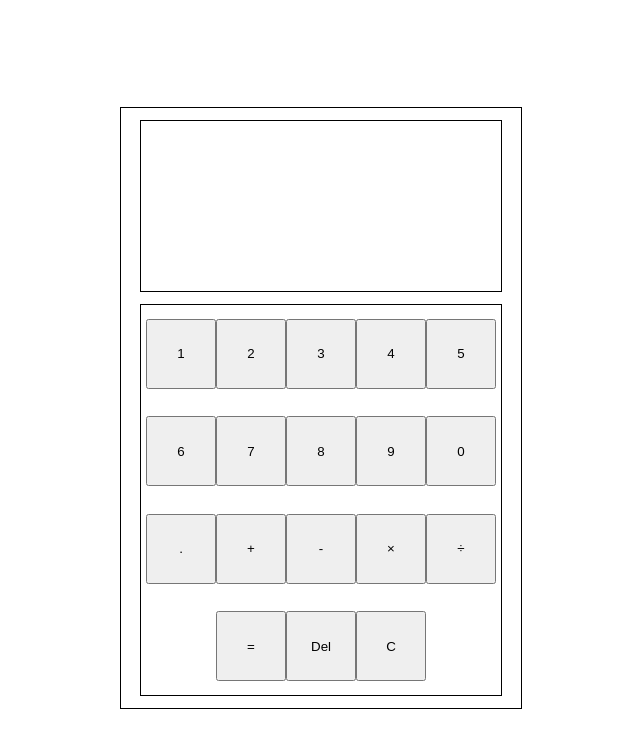
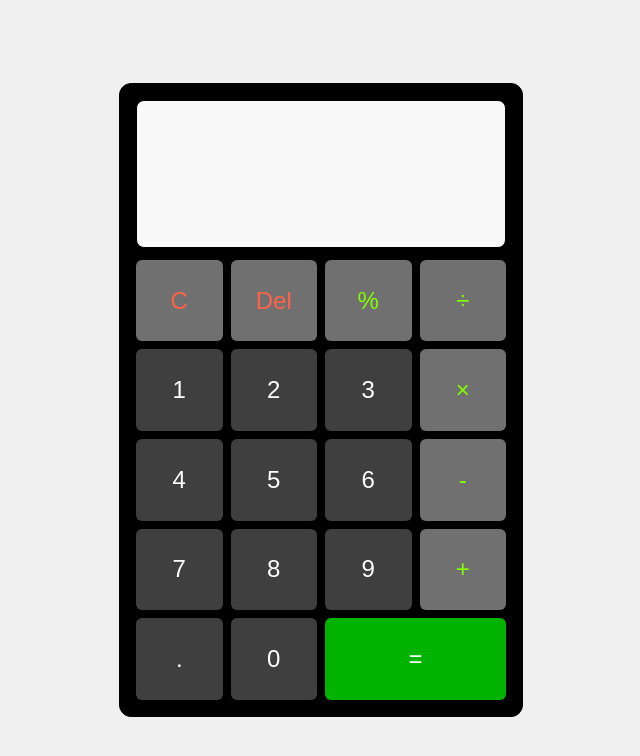
Before and after one commit to Argatmj/calculator, a plain HTML site: page index.html in a window 1280 px wide. Shown: the whole page, without its empty margins (319-959 px from the left). Drawn offline with Linux system fonts and the light colour scheme.

Commit message:
Changed buttons into grid and added styling

```diff
--- a/index.html
+++ b/index.html
@@ -11,24 +11,25 @@
         <div class="display">
         </div>
         <div class="buttons">
+            <button id="clr">C</button>
+            <button id="del" >Del</button>
+            <button id="percent" class="ops">%</button>
+            <button id="divide" class="ops">÷</button>
             <button id="num-1"class="num">1</button>
             <button id="num-2" class="num">2</button>
             <button id="num-3" class="num">3</button>
+            <button id="mul" class="ops">×</button>
             <button id="num-4" class="num">4</button>
             <button id="num-5" class="num">5</button>
             <button id="num-6" class="num">6</button>
+            <button id="minus" class="ops">-</button>
             <button id="num-7" class="num">7</button>
             <button id="num-8" class="num">8</button>
             <button id="num-9" class="num">9</button>
+            <button id="plus" class="ops">+</button>
+            <button id="dot" >.</button>
             <button id="num-0" class="num">0</button>
-            <button id="dot" >.</button>
-            <button id="plus" class="ops">+</button>
-            <button id="minus" class="ops">-</button>
-            <button id="mul" class="ops">×</button>
-            <button id="divide" class="ops">÷</button>
             <button id="equals">=</button>
-            <button id="del" >Del</button>
-            <button id="clr">C</button>
         </div>
     </div>
     <script src="main.js"></script>
--- a/main.js
+++ b/main.js
@@ -20,6 +20,10 @@ function divide(num1, num2) {
   return num1 / num2;
 }
 
+function roundToTwo(num) {
+  return +(Math.round(num + "e+7") + "e-7");
+}
+
 function operate(num1, op, num2) {
   switch (op) {
     case "+":
@@ -30,76 +34,86 @@ function operate(num1, op, num2) {
       return multiply(num1, num2);
     case "÷":
       return divide(num1, num2);
+    case "%":
+      return num1 % num2;
   }
 }
 
+function reset(){
+  firstNum = null;
+  secondNum = null;
+  operator = null;
+  flag = false;
+  consec = false;
+  count = 0;
+}
+
 const display = document.querySelector(".display");
-const equal = document.querySelector("#equals")
-const dot = document.querySelector("#dot")
+const equal = document.querySelector("#equals");
+const dot = document.querySelector("#dot");
 const del = document.querySelector("#del");
 const clear = document.querySelector("#clr");
 const numBtns = document.querySelectorAll(".num");
 const opsBtns = document.querySelectorAll(".ops");
 
-del.addEventListener("click",() => {
+del.addEventListener("click", () => {
   let text = display.textContent;
   if (text.length > 0) {
     display.textContent = text.slice(0, -1);
   }
+  consec = false;
 });
 
-clear.addEventListener("click",() => {
-    display.innerHTML = '';
-    firstNum = null;
-    secondNum = null;
-    operator = null;
-    flag = false;
-})
+clear.addEventListener("click", () => {
+  display.innerHTML = "";
+  reset();
+});
 
 equal.addEventListener("click", () => {
   secondNum = parseFloat(display.innerHTML);
-    if (operator === '÷' && secondNum === 0) {
+  if (operator === "÷" && secondNum === 0) {
     display.innerHTML = "Nice try!";
   } else {
     let result = operate(firstNum, operator, secondNum);
-        if (result !== undefined) {
-            display.innerHTML = result;
-        } else {
-            display.innerHTML = "Error";
+    if (result !== undefined && !isNaN(result)) {
+      display.innerHTML = roundToTwo(result);
     }
   }
-    firstNum = null;
-    secondNum = null;
-    operator = null;
-    count = 0;
+  reset();
 });
 
 opsBtns.forEach((op) => op.addEventListener("click", (event) => {
-    if(count !== 1){
+    if (count !== 1) {
         firstNum = parseFloat(display.innerHTML);
-    }else{
+    } else{
      secondNum = parseFloat(display.innerHTML);
-        firstNum = operate(firstNum,operator,secondNum);
+     firstNum = operate(firstNum, operator, secondNum);
+     display.innerHTML = roundToTwo(firstNum);
      secondNum = null;
      count = 0;
     }
     operator = event.target.innerHTML;
     flag = true;
     count++;
-}));
+  })
+);
 
 dot.addEventListener("click", (event) => {
   let text = display.innerHTML;
-    if(!text.includes(".")){
+  if (!text.includes(".")) {
     display.innerHTML = text.concat(`${event.target.innerHTML}`);
   }
-})
+  consec = false;
+});
 
-numBtns.forEach((button) => button.addEventListener("click", (event) => {
+numBtns.forEach((button) =>
+  button.addEventListener("click", (event) => {
     let text = display.innerHTML;
-    if(flag || isNaN(text)){
-        text = '';
+    if (flag || isNaN(text)) {
+      text = "";
       flag = false;
     }
+    consec = false;
     display.innerHTML = text.concat(`${event.target.innerHTML}`);
-}));
+  })
+);
--- a/style.css
+++ b/style.css
@@ -1,49 +1,83 @@
-body,html{
+body, html {
     height: 100%;
+    margin: 0;
 }
 
-body{
+body {
     display: flex;
     justify-content: center;
     align-items: center;
+    background-color: #f0f0f0;
 }
 
-
-.container{
-    display: flex;
-    flex-direction: column;
-    justify-content: start;
-    align-items: center;
-    width: 400px;
-    height: 600px;
-    border: 1px solid black;
-
-}
-
-.display{
+.container {
     display: flex;
     flex-direction: column;
     justify-content: center;
     align-items: center;
-    width: 360px;
-    height: 170px;
+    width: 370px;
+    height: 600px;
     border: 1px solid black;
-    margin: 12px;
+    border-radius: 12px;
+    background-color: black;
+    padding: 16px;
+    gap: 12px;
 }
 
-
-.buttons{
-    width: 360px;
-    height: 390px;
+.display {
+    display: flex;
+    justify-content: end;
+    align-items: end;
+    width: 100%;
+    height: 25%;
     border: 1px solid black;
-    display: flex;
-    flex-wrap: wrap;
-    justify-content: center;
-    align-items: center;
-    padding:0px;
+    border-radius: 8px;
+    font-size: 32px;
+    font-weight: 600;
+    font-family: Verdana, Geneva, Tahoma, sans-serif;
+    background-color: #f9f9f9;
+    padding: 20px 20px;
+    box-sizing: border-box;
 }
 
-button{
-    width: 70px;
-    height: 70px;
+.buttons {
+    width: 100%;
+    height: 75%;
+    border-radius: 8px;
+    display: grid;
+    grid-template-columns: repeat(4, 1fr);
+    grid-template-rows: repeat(5, 1fr);
+    gap: 8px;
 }
+
+button {
+    margin: 8px;
+    padding: 12px;
+    font-size: 24px;
+    border: none;
+    border-radius: 6px;
+    color: white;
+    background-color: #3f3f3f;
+    cursor: pointer;
+    margin: 0px;
+}
+
+.ops:focus{
+    opacity: 80%;
+}
+
+.ops{
+    color: #80ff00;
+    background-color: #707070;
+}
+
+#clr, #del{
+    color: #ff6347;
+    background-color: #707070;
+}
+
+#equals {
+    grid-column: span 2;
+    background-color: #00b300;
+    color: white;
+}
```
Lines whose indentation alone changed are shown as unchanged.
